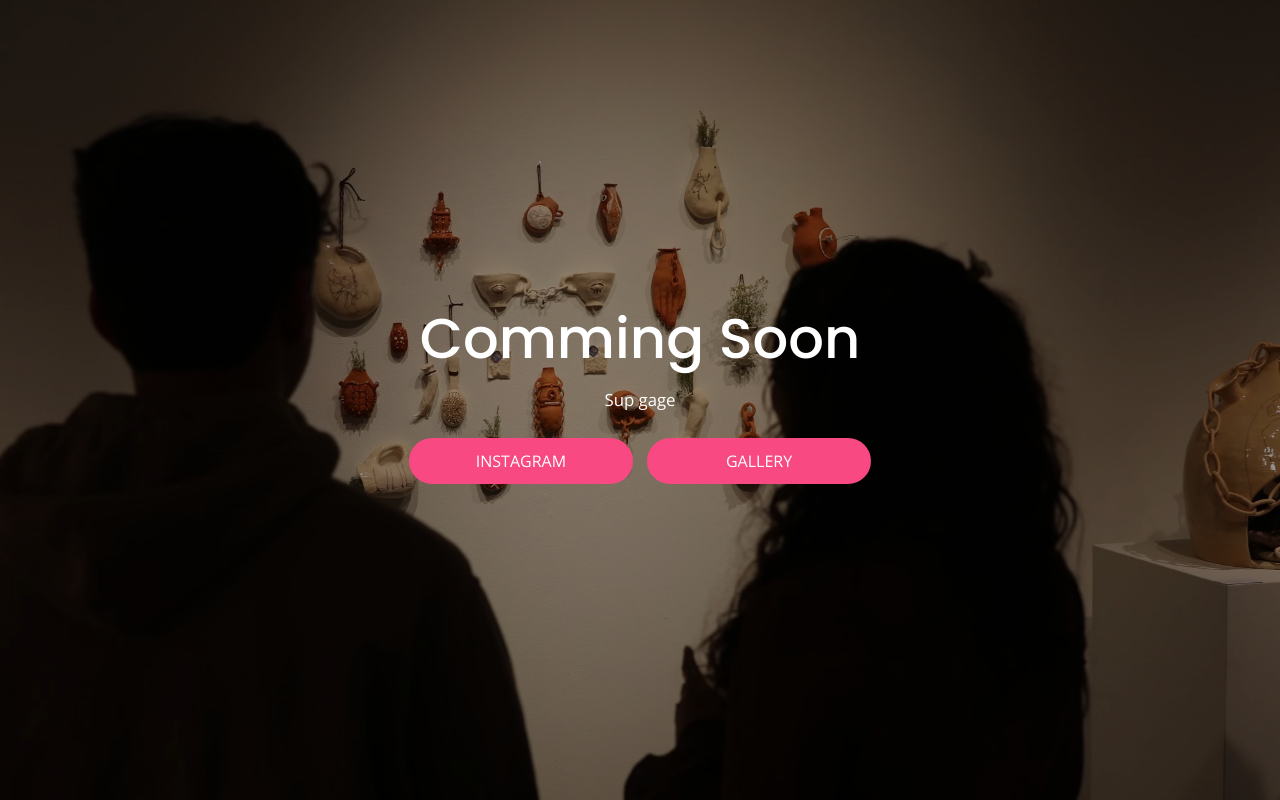
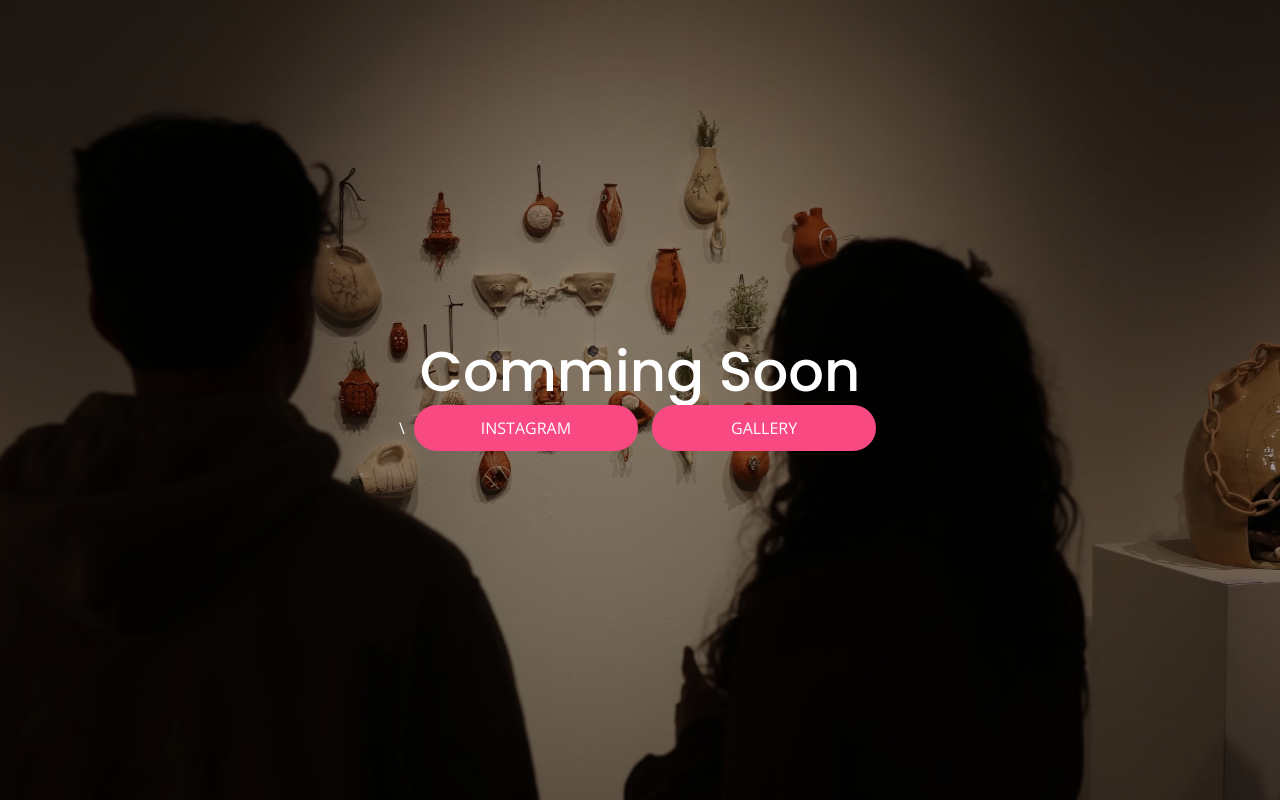
Before and after one commit to gardmz/valLaplaca.github.io, a plain HTML site: page index.html in a window 1280 px wide. Drawn offline with nearby package versions, Linux system fonts and the light colour scheme.

Commit message:
Update index.html

```diff
--- a/index.html
+++ b/index.html
@@ -19,8 +19,7 @@
 			<div class="display-table-cell">
 
 				<h1 class="title font-white"><b>Comming Soon</b></h1>
-				<p class="desc font-white">Sup gage
-											</p>
+\
 											<b></b>
 				<a class="notify-btn" button style="margin:5px;width:150px;"  href="https://www.instagram.com/vl.ceramics/"><b>INSTAGRAM</b></a>
 
```
